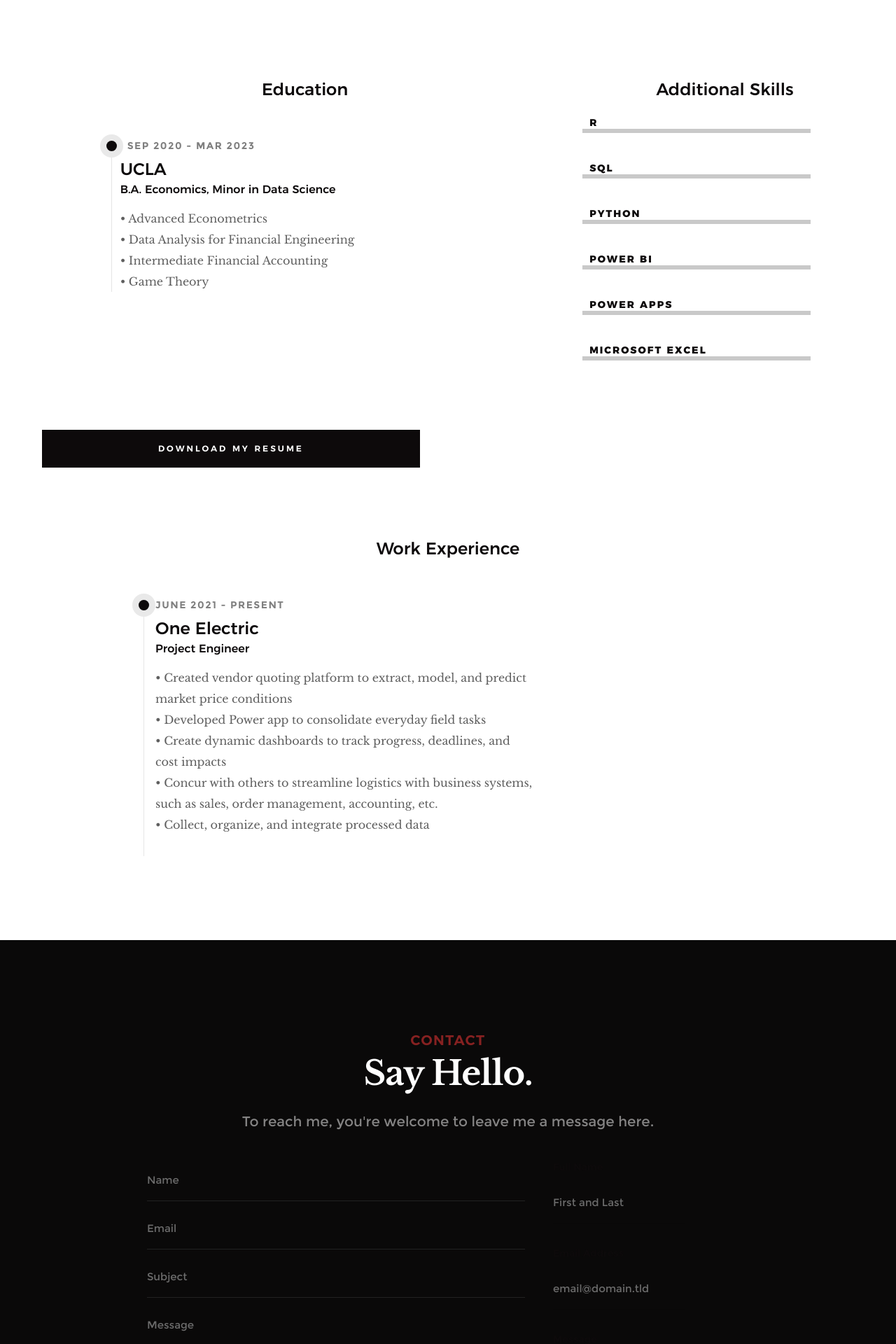
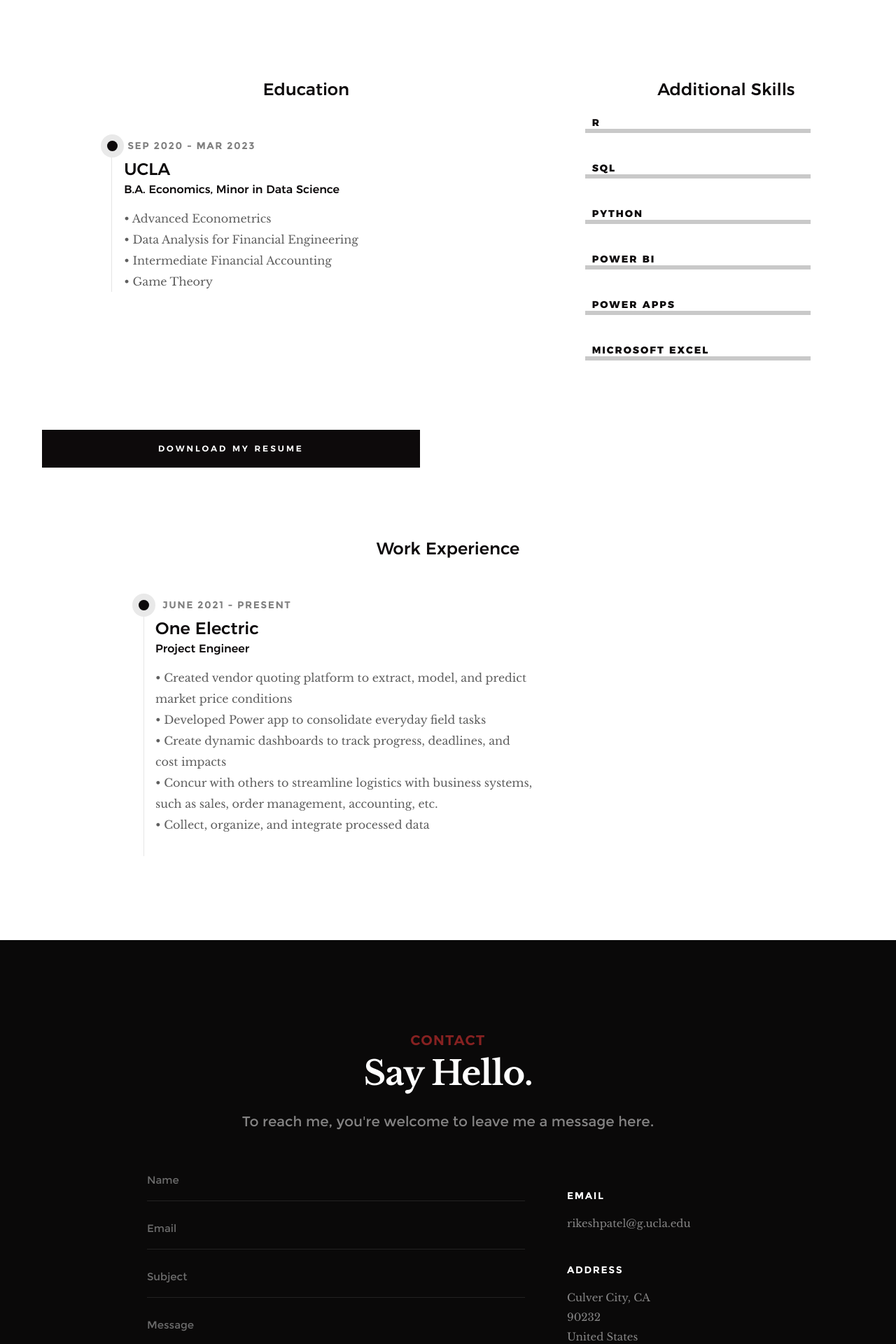
Before and after one commit to Rikesh-Patel/Resume, a PHP site: page / in a window 1280 px wide. Shown: the part 2160-4080 px from the top of the page at 70% size. Run offline with PHP 8.4, Linux system fonts and the light colour scheme.

Commit message:
Initial Commit

```diff
--- a/css/main.css
+++ b/css/main.css
@@ -82,9 +82,13 @@ html {
 
      @media only screen and (min-width: 600px) {
         #tableindent2 {
-            margin-left: 5px;
+            margin-left: 10px;
          }}
 
+         @media only screen and (min-width: 900px) {
+            #tableindent3 {
+                margin-left: 20px;
+             }}
 
 @media only screen and (max-width: 400px) {
     html {
--- a/index.html
+++ b/index.html
@@ -242,7 +242,7 @@ data science, I strive to generate reports that make data exciting, draw insight
                     <div class="timeline__block" style="left:5%">
                         <div class="timeline__bullet" style="Left:0.5%"></div>
                         <div class="timeline__header" >
-                            <p class="timeline__timeframe">June 2021 - Present</p>
+                            <p id="tableindent2" class="timeline__timeframe" >June 2021 - Present</p>
                             <h3>One Electric</h3>
                             <h5>Project Engineer</h5>
                         </div>
@@ -779,16 +779,13 @@ data science, I strive to generate reports that make data exciting, draw insight
                 <form id="fs-frm" name="simple-contact-form" accept-charset="utf-8" action="https://formspree.io/f/mqkngzgr" method="post">
                     <fieldset id="fs-frm-inputs">
 
-                    <input name="name" type="text" id="full-name" placeholder="Name"  minlength="2" required="" aria-required="true" class="full-width">
-                   <input name="_replyto" type="email" id="contactEmail" placeholder="Email"  required="" aria-required="true" class="full-width">
+                        <input name="name" type="text" id="full-name" placeholder="Name"  minlength="2" required="" aria-required="true" class="full-width">
+                        <input name="_replyto" type="email" id="contactEmail" placeholder="Email"  required="" aria-required="true" class="full-width">
+                        <input name="subject" type="text" id="contactSubject" placeholder="Subject" class="full-width">
+                        <textarea name="message" id="contactMessage" placeholder="Message" rows="4" required="" aria-required="true" class="full-width" ></textarea>
 
 
-                        <input name="subject" type="text" id="contactSubject" placeholder="Subject" class="full-width">
-
-                        <textarea name="message" id="contactMessage" placeholder="Message" rows="4" required="" aria-required="true" class="full-width"></textarea>
-
-
-                        <button class="full-width btn--primary">Submit</button>
+                        <button class="full-width btn--primary" style="text-align: center;">Submit</button>
                         <div  type="submit" value="Send" class="submit-loader">
                             <div class="text-loader">Sending...</div>
                             <div class="s-loader">
@@ -797,23 +794,12 @@ data science, I strive to generate reports that make data exciting, draw insight
                                 <div class="bounce3"></div>
                             </div>
                         </div>
-                    </div>
+
 
                     </fieldset>
                 </form>
 
-                <form id="fs-frm" name="simple-contact-form" accept-charset="utf-8" action="https://formspree.io/f/mqkngzgr" method="post">
-                    <fieldset id="fs-frm-inputs">
-                      <label for="full-name">Full Name</label>
-                      <input type="text" name="name" id="full-name" placeholder="First and Last" required="">
-                      <label for="email-address">Email Address</label>
-                      <input type="email" name="_replyto" id="email-address" placeholder="email@domain.tld" required="">
-                      <label for="message">Message</label>
-                      <textarea rows="5" name="message" id="message" placeholder="Aenean lacinia bibendum nulla sed consectetur. Vivamus sagittis lacus vel augue laoreet rutrum faucibus dolor auctor. Donec ullamcorper nulla non metus auctor fringilla nullam quis risus." required=""></textarea>
-                      <input type="hidden" name="_subject" id="email-subject" value="Contact Form Submission">
-                    </fieldset>
-                    <input type="submit" value="Submit">
-                  </form>
+
                 <!-- contact-warning -->
                 <div class="message-warning">
                     Something went wrong. Please try again.
```
